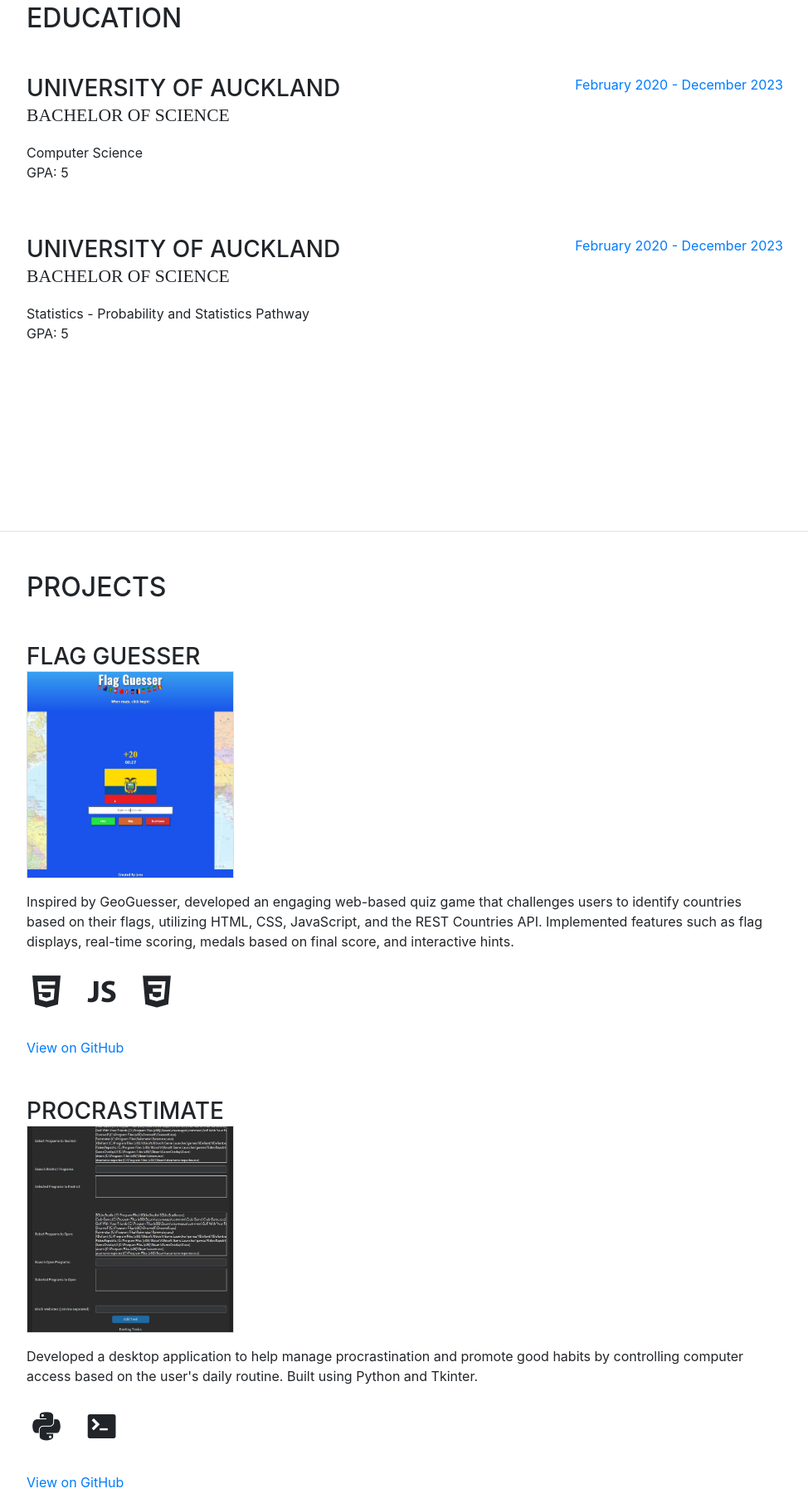
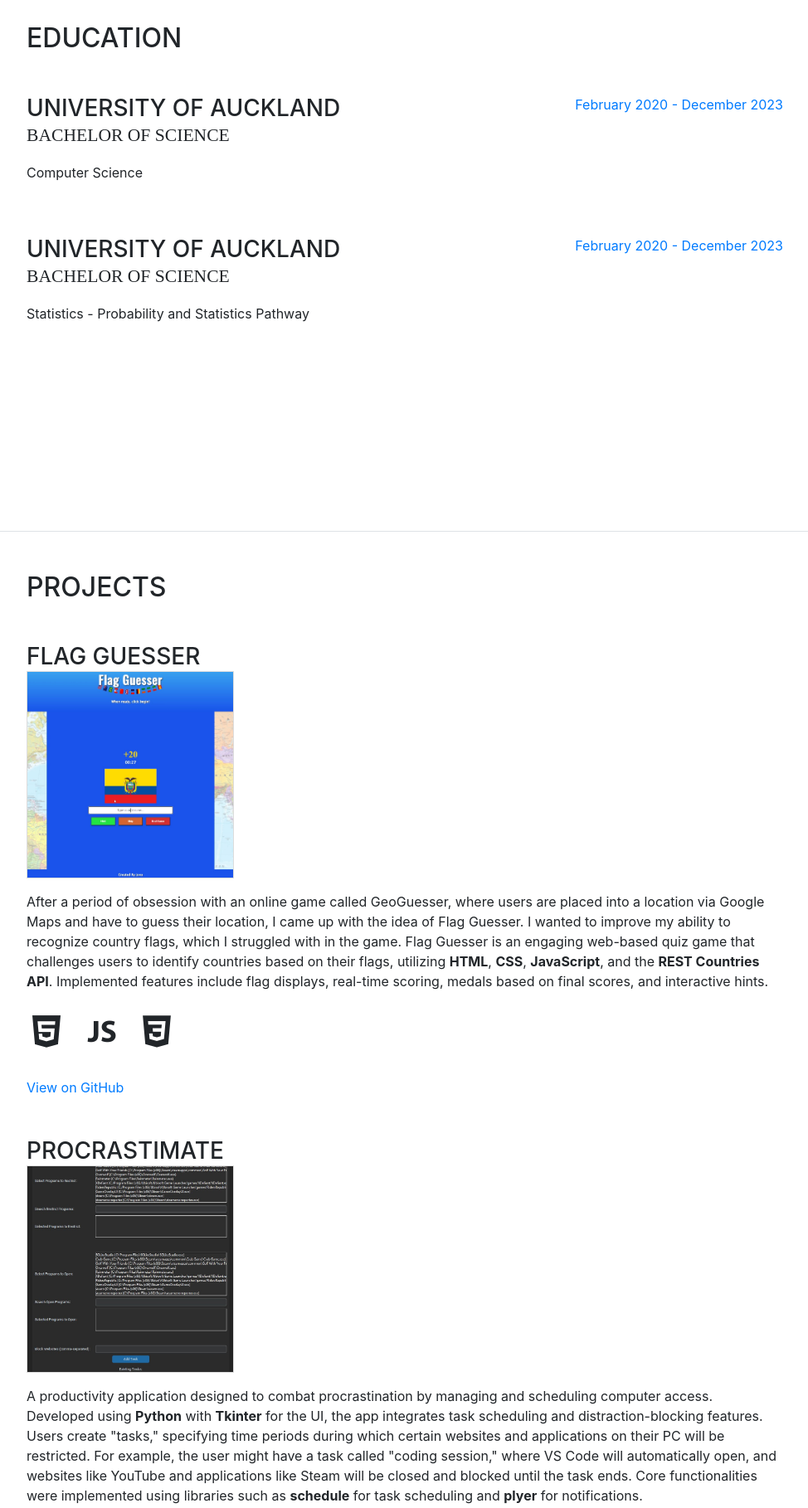
Before and after one commit to Joonorb/Joonorb.github.io, a website with bundled scripts: page index.html in a window 1280 px wide. Shown: the part 959-2777 px from the top of the page at 83% size, without its empty margins (288-1262 px from the left). Built offline with nearby package versions, Linux system fonts and the light colour scheme; a web font is replaced by a local one.

Commit message:
commit 2

```diff
--- a/index.html
+++ b/index.html
@@ -72,13 +72,13 @@
           <h1 class="mb-0">Jonathan
             <span class="text-primary">Bartlett</span>
           </h1>
-          <div class="subheading mb-5">740 Remuera Road · Auckland, 1050 · +64 22 645 4432 ·
+          <div class="subheading mb-5">+64 22 645 4432 ·
             <a href="mailto:name@email.com">jonathanrbartlett@gmail.com</a>
           </div>
           <p class="mb-5">I am a passionate software engineer with a deep love for technology. I graduated from the University of Auckland with a double major in Computer Science and Statistics. Over my 4 year degree I gained an array of skills ranging from developing high-quality functional applications to detailed data science projects. I strive to translate these skills into the highest quality work within the workplace.</p>
           <ul class="list-inline list-social-icons mb-0">
             <li class="list-inline-item">
-              <a href="https://www.linkedin.com/in/jonathan-bartlett-755ab9234/">
+              <a href="https://www.linkedin.com/in/jonathan-bartlett-755ab9234/ "target="_blank">
                 <span class="fa-stack fa-lg">
                   <i class="fa fa-circle fa-stack-2x"></i>
                   <i class="fa fa-linkedin fa-stack-1x fa-inverse"></i>
@@ -86,7 +86,7 @@
               </a>
             </li>
             <li class="list-inline-item">
-              <a href="https://github.com/Joonorb?tab=repositories">
+              <a href="https://github.com/Joonorb "target="_blank">
                 <span class="fa-stack fa-lg">
                   <i class="fa fa-circle fa-stack-2x"></i>
                   <i class="fa fa-github fa-stack-1x fa-inverse"></i>
@@ -110,7 +110,7 @@
               <h3 class="mb-0">University of Auckland</h3>
               <div class="subheading mb-3">Bachelor of Science</div>
               <div>Computer Science</div>
-              <p>GPA: 5</p>
+              <p></p>
             </div>
             <div class="resume-date text-md-right">
               <span class="text-primary">February 2020 - December 2023</span>
@@ -122,7 +122,7 @@
               <h3 class="mb-0">University of Auckland</h3>
               <div class="subheading mb-3">Bachelor of Science</div>
               <div>Statistics - Probability and Statistics Pathway</div>
-              <p>GPA: 5</p>
+              <p></p>
             </div>
             <div class="resume-date text-md-right">
               <span class="text-primary">February 2020 - December 2023</span>
@@ -145,7 +145,7 @@
                             <img src="flagguesser.jpg" alt="Flag Guesser Image" class="project-image">
                         </div>
                     </div>
-                    <p>Inspired by GeoGuesser, developed an engaging web-based quiz game that challenges users to identify countries based on their flags, utilizing HTML, CSS, JavaScript, and the REST Countries API. Implemented features such as flag displays, real-time scoring, medals based on final score, and interactive hints.</p>
+                    <p>After a period of obsession with an online game called GeoGuesser, where users are placed into a location via Google Maps and have to guess their location, I came up with the idea of Flag Guesser. I wanted to improve my ability to recognize country flags, which I struggled with in the game. Flag Guesser is an engaging web-based quiz game that challenges users to identify countries based on their flags, utilizing <strong>HTML</strong>, <strong>CSS</strong>, <strong>JavaScript</strong>, and the <strong>REST Countries API</strong>. Implemented features include flag displays, real-time scoring, medals based on final scores, and interactive hints.</p>
                     <ul class="list-inline list-icons">
                         <li class="list-inline-item"><i class="devicons devicons-html5"></i></li>
                         <li class="list-inline-item"><i class="devicons devicons-javascript"></i></li>
@@ -153,9 +153,7 @@
                         <li class="list-inline-item"><i class="devicons devicons-cloud"></i></li> <!-- Placeholder for REST API -->
                     </ul>
                     <a href="https://github.com/Joonorb/ProcrastiMate" target="_blank">View on GitHub</a>
-
                 </div>
-
             </div>
 
             <!-- Project 2: ProcrastiMate -->
@@ -167,13 +165,13 @@
                             <img src="procrastimate.jpg" alt="ProcrastiMate Image" class="project-image">
                         </div>
                     </div>
-                    <p>Developed a desktop application to help manage procrastination and promote good habits by controlling computer access based on the user's daily routine. Built using Python and Tkinter.</p>
+                    <p>A productivity application designed to combat procrastination by managing and scheduling computer access. Developed using <strong>Python</strong> with <strong>Tkinter</strong> for the UI, the app integrates task scheduling and distraction-blocking features. Users create "tasks," specifying time periods during which certain websites and applications on their PC will be restricted. For example, the user might have a task called "coding session," where VS Code will automatically open, and websites like YouTube and applications like Steam will be closed and blocked until the task ends. Core functionalities were implemented using libraries such as <strong>schedule</strong> for task scheduling and <strong>plyer</strong> for notifications.</p>
                     <ul class="list-inline list-icons">
                         <li class="list-inline-item"><i class="devicons devicons-python"></i></li>
                         <li class="list-inline-item"><i class="devicons devicons-terminal"></i></li> <!-- Placeholder for Tkinter -->
                     </ul>
                     <a href="https://github.com/Joonorb/ProcrastiMate" target="_blank">View on GitHub</a>
-                  </div>
+                </div>
             </div>
 
             <!-- Project 3: Spotify Clone -->
@@ -185,7 +183,7 @@
                             <img src="spotify.jpg" alt="Spotify Clone Image" class="project-image">
                         </div>
                     </div>
-                    <p>Developed a Spotify clone using modern web technologies, focusing on frontend design and functionality. Built with HTML, CSS, JavaScript, React, and Tailwind CSS.</p>
+                    <p>Developed a Spotify clone using modern web technologies, focusing on frontend design and functionality. Built with <strong>HTML</strong>, <strong>CSS</strong>, <strong>JavaScript</strong>, <strong>React</strong>, and <strong>Tailwind CSS</strong>.</p>
                     <ul class="list-inline list-icons">
                         <li class="list-inline-item"><i class="devicons devicons-html5"></i></li>
                         <li class="list-inline-item"><i class="devicons devicons-css3"></i></li>
@@ -194,11 +192,11 @@
                         <li class="list-inline-item"><i class="devicons devicons-css3"></i> <!-- Placeholder for Tailwind CSS --></li>
                     </ul>
                     <a href="https://github.com/Joonorb/spotify-clone" target="_blank">View on GitHub</a>
-
                 </div>
             </div>
         </div>
     </section>
+
 
 
     <style>
```
